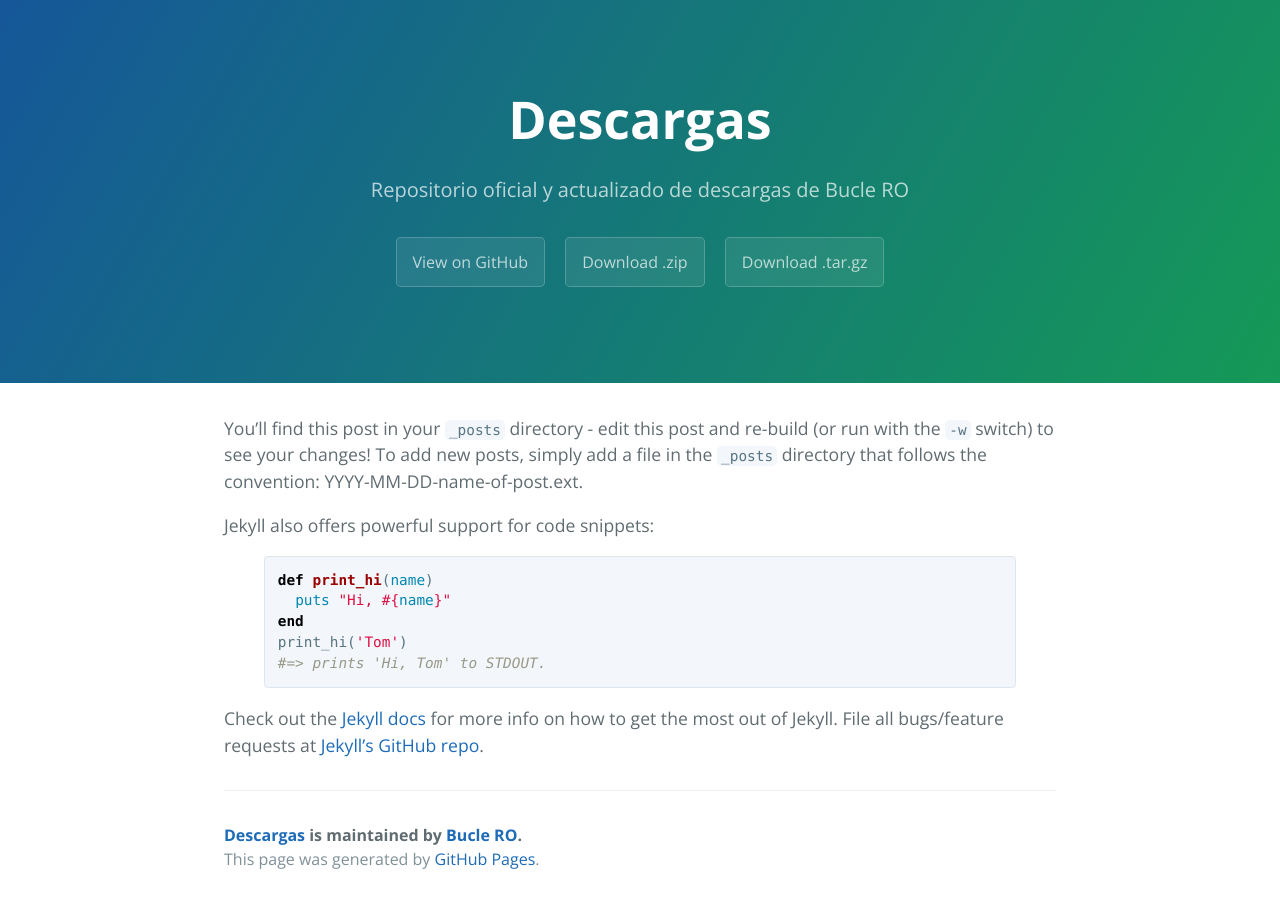
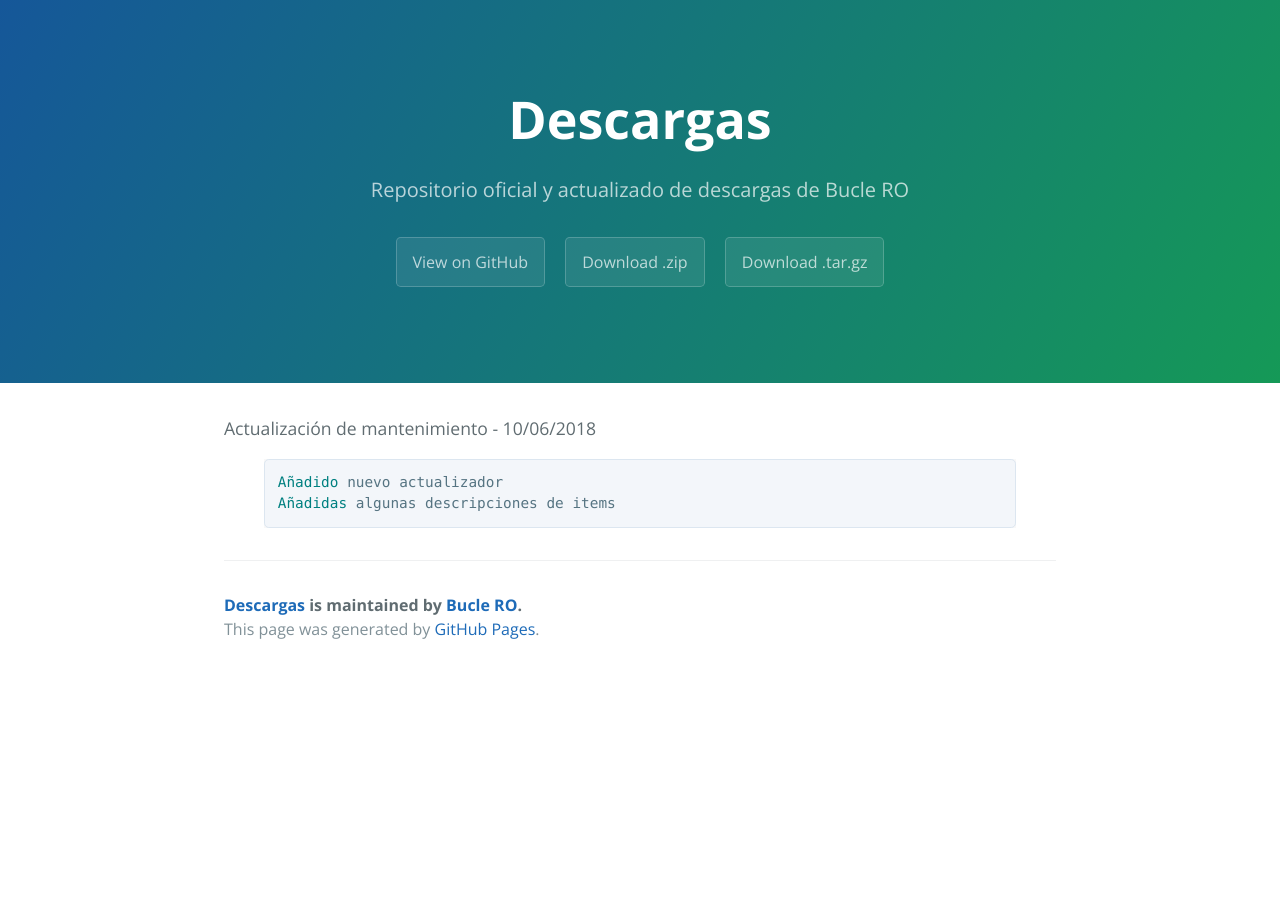
Before and after one commit to xEasycore/patcher, a Jekyll site: the page built from _posts/2016-02-12-sample-content.markdown, in a window 1280 px wide. Built offline with Jekyll 4.4.1, drawn with Linux system fonts in a browser that asks for light colours.

Commit message:
Update 2016-02-12-sample-content.markdown

```diff
--- a/_posts/2016-02-12-sample-content.markdown
+++ b/_posts/2016-02-12-sample-content.markdown
@@ -5,21 +5,9 @@
 description: asdfjdsfafds
 categories: main
 ---
-
-You'll find this post in your `_posts` directory - edit this post and re-build (or run with the `-w` switch) to see your changes!
-To add new posts, simply add a file in the `_posts` directory that follows the convention: YYYY-MM-DD-name-of-post.ext.
-
-Jekyll also offers powerful support for code snippets:
+Actualización de mantenimiento - 10/06/2018
 
 {% highlight ruby %}
-def print_hi(name)
-  puts "Hi, #{name}"
-end
-print_hi('Tom')
-#=> prints 'Hi, Tom' to STDOUT.
+Añadido nuevo actualizador
+Añadidas algunas descripciones de items
 {% endhighlight %}
-
-Check out the [Jekyll docs][jekyll] for more info on how to get the most out of Jekyll. File all bugs/feature requests at [Jekyll's GitHub repo][jekyll-gh].
-
-[jekyll-gh]: https://github.com/mojombo/jekyll
-[jekyll]:    http://jekyllrb.com
```
